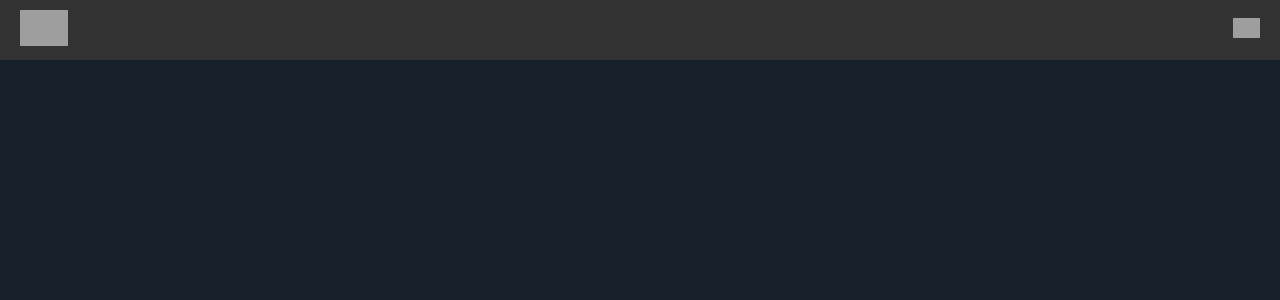
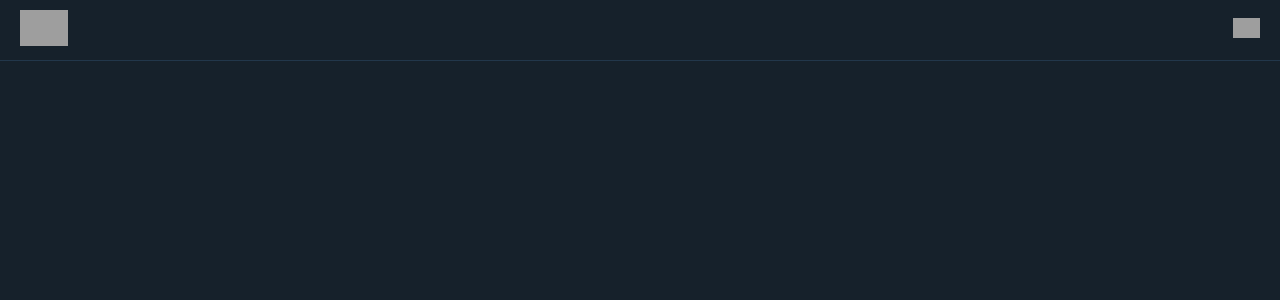
Before and after one commit to rundaskill/social-wire-inlaze-frontend, an Angular app: page / in a window 1280 px wide. Shown: the top 300 px of the page. Built offline with nearby package versions, Linux system fonts and the light colour scheme; grey boxes are pictures that could not be loaded.

Commit message:
statico menu

```diff
--- a/src/app/layout/full/appmain/appmain.component.html
+++ b/src/app/layout/full/appmain/appmain.component.html
@@ -1,6 +1,6 @@
-<app-topbar></app-topbar>
 <div class="layout-wrapper">
   <div class="layout-main">
+    <app-topbar></app-topbar>
     <div class="layout-content">
       <router-outlet></router-outlet>
     </div>
--- a/src/app/layout/full/appmain/appmain.component.scss
+++ b/src/app/layout/full/appmain/appmain.component.scss
@@ -1,13 +1,13 @@
 .layout-wrapper {
   .layout-main {
-    padding-top: 1rem;
+    padding-top: 4rem;
     display: flex;
     flex-direction: column;
     justify-content: space-between;
     min-height: 25vh;
 
     .layout-content {
-      padding: 0rem;
+      padding: 0.5rem;
       padding-top: 1rem;
       flex: 1 1 0;
     }
--- a/src/app/layout/full/topbar/topbar.component.css
+++ b/src/app/layout/full/topbar/topbar.component.css
@@ -1,14 +1,33 @@
 /* Estilo base para la topbar */
 .topbar {
-  background-color: #333;
+  position: fixed;
+  top: 0;
+  left: 0;
+  right: 0;
+  height: 60px;
+  background-color: #16212b;
+  border-bottom: 1px solid #22374b;
+  z-index: 999;
   color: #fff;
   display: flex;
   justify-content: space-between;
   align-items: center;
-  height: 60px;
   padding: 0 20px;
 }
-
+/* .topbar {
+  position: fixed;
+  top: 0;
+  left: 0;
+  right: 0;
+  height: 60px;
+  background-color: #fff;
+  border-bottom: 1px solid #ccc;
+  z-index: 999;
+  display: flex;
+  justify-content: space-between;
+  align-items: center;
+  padding: 0 20px;
+} */
 /* Estilo para el logo */
 .topbar .logo {
   margin-right: auto;
--- a/src/app/pages/message/message.component.html
+++ b/src/app/pages/message/message.component.html
@@ -1,2 +1,4 @@
 <p style="color: wheat">message works!</p>
-<app-card></app-card>
+<div *ngFor="let item of [0, 2, 3, 4, 5, 6, 8, 9, 7]">
+  <app-card></app-card>
+</div>
```
